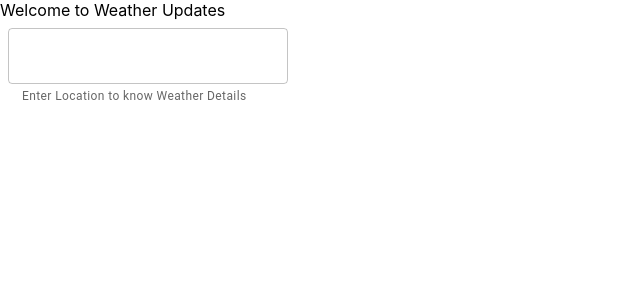
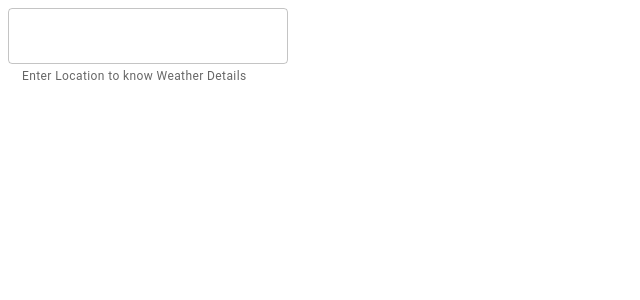
Before and after one commit to pradeepkarunya/weather-forecast, a React (Create React App) app: page / in a window 1280 px wide. Shown: the top 300 px of the page, without its empty margins (0-640 px from the left). Built offline with nearby package versions, Linux system fonts and the light colour scheme.

Commit message:
Azure and Netlify deploy changes - 11062024

```diff
--- a/src/App.js
+++ b/src/App.js
@@ -5,7 +5,6 @@ import './App.css';
 function App() {
   return (
     <div className="App">
-      Welcome to Weather Updates
       <WeatherUpdates />
     </div>
   );
```
